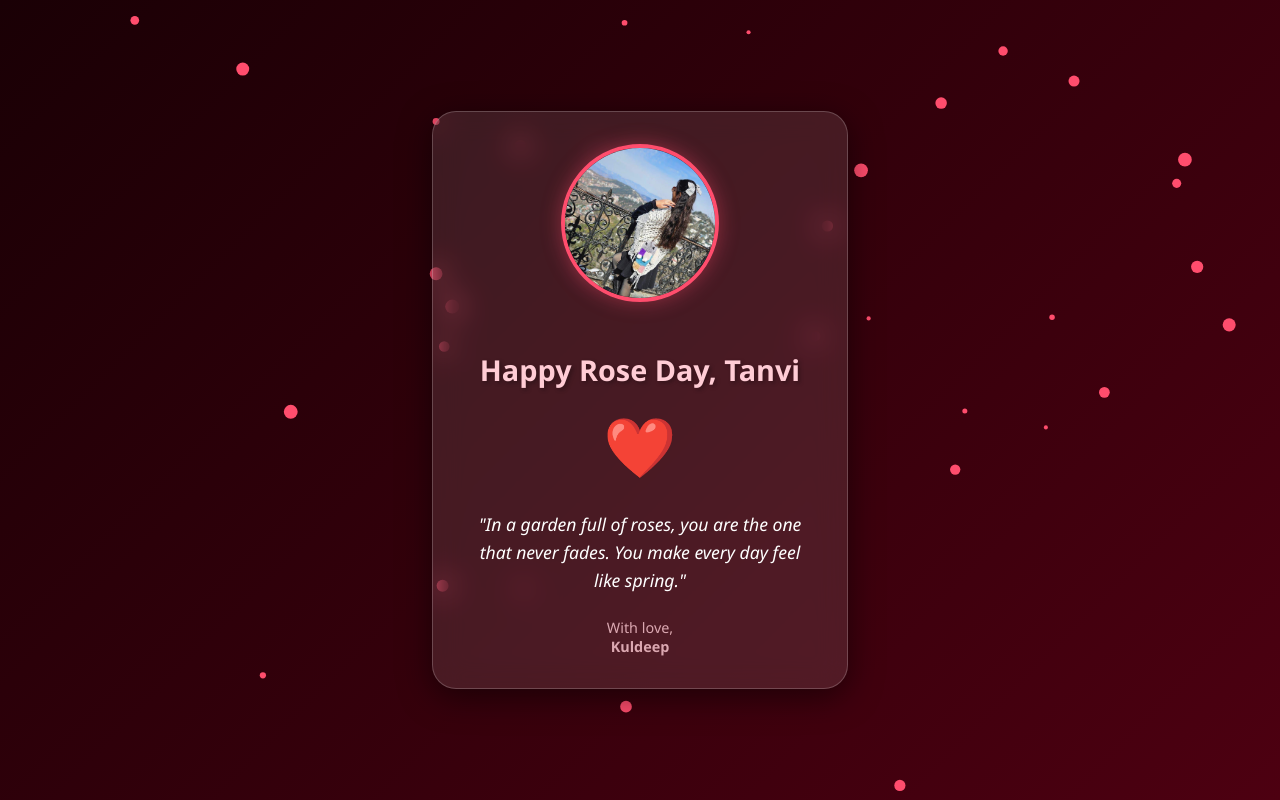
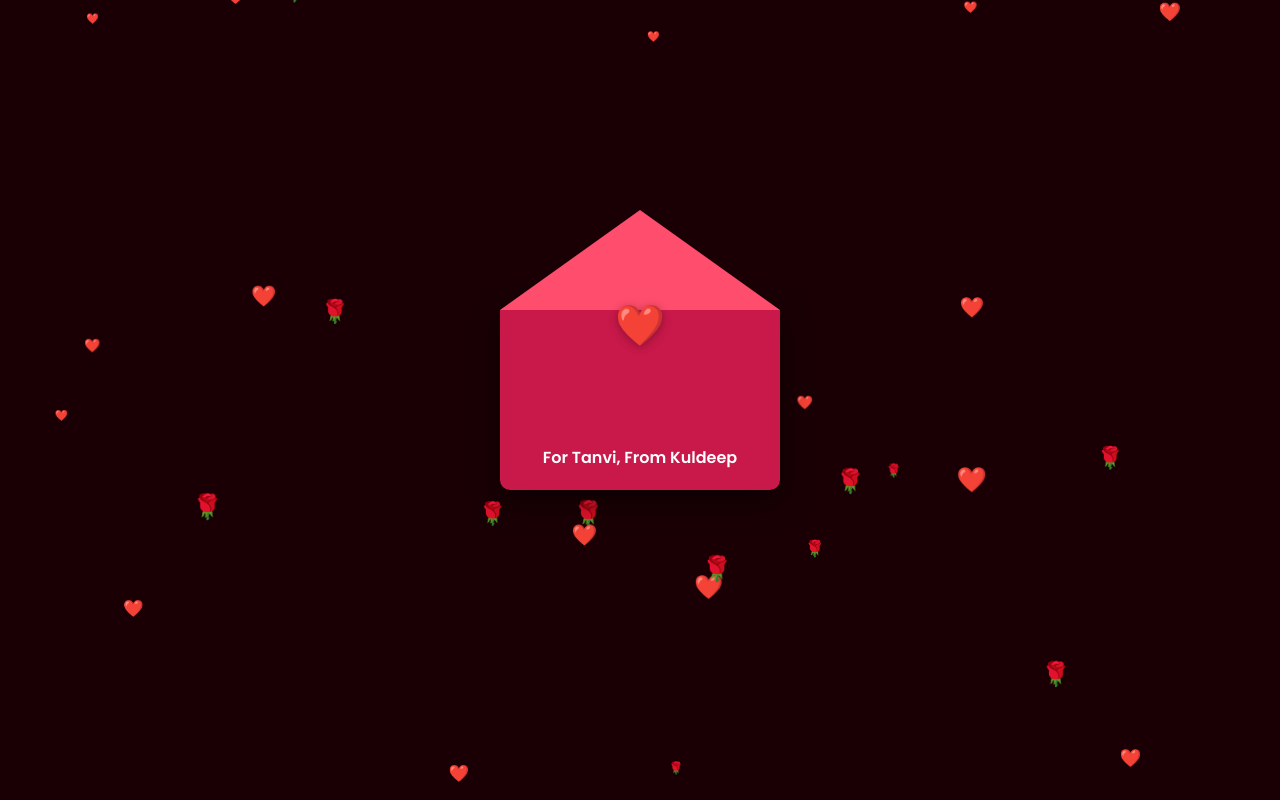
Before and after one commit to kuldeeeplodhii/rose-day, a plain HTML site: page index.html in a window 1280 px wide. Drawn offline with Linux system fonts and the light colour scheme.

Commit message:
Update index.html

```diff
--- a/index.html
+++ b/index.html
@@ -2,186 +2,205 @@
 <html lang="en">
 <head>
     <meta charset="UTF-8">
-    <meta name="viewport" content="width=device-width, initial-scale=1.0">
+    <meta name="viewport" content="width=device-width, initial-scale=1.0, maximum-scale=1.0, user-scalable=no">
     <title>For Tanvi 🌹</title>
+    <link href="https://fonts.googleapis.com/css2?family=Dancing+Script:wght@700&family=Poppins:wght@300;400;600&display=swap" rel="stylesheet">
     <style>
         :root {
-            --primary-red: #ff4d6d;
-            --soft-pink: #ffccd5;
-            --dark-red: #800f2f;
+            --primary: #ff4d6d;
+            --secondary: #ffccd5;
+            --dark: #590d22;
+            --gold: #ffb703;
         }
 
+        * { box-sizing: border-box; -webkit-tap-highlight-color: transparent; }
+
         body, html {
-            margin: 0;
-            padding: 0;
-            width: 100%;
-            height: 100%;
-            overflow: hidden;
-            font-family: 'Segoe UI', Tahoma, Geneva, Verdana, sans-serif;
-            background: linear-gradient(135deg, #1a0005 0%, #4d0011 100%);
-            display: flex;
-            justify-content: center;
-            align-items: center;
+            margin: 0; padding: 0; width: 100%; height: 100%;
+            font-family: 'Poppins', sans-serif;
+            background: #1a0005; overflow: hidden;
+            display: flex; justify-content: center; align-items: center;
         }
 
-        /* Animated Petal Background */
-        #bg-canvas {
-            position: absolute;
-            top: 0;
-            left: 0;
-            z-index: 1;
+        /* Background Animation */
+        #canvas { position: fixed; top: 0; left: 0; z-index: 1; }
+
+        /* General Container */
+        .container {
+            position: relative; z-index: 10; width: 90%; max-width: 400px;
+            display: flex; justify-content: center; align-items: center;
         }
 
-        /* Glassmorphism Card */
+        /* --- SCREEN 1: THE ENVELOPE --- */
+        .envelope-wrapper {
+            cursor: pointer; transition: transform 0.3s;
+        }
+        .envelope {
+            width: 280px; height: 180px; background: #c9184a;
+            position: relative; border-radius: 0 0 10px 10px;
+            box-shadow: 0 10px 30px rgba(0,0,0,0.5);
+        }
+        .envelope::before {
+            content: ''; position: absolute; top: -100px; left: 0;
+            border-left: 140px solid transparent; border-right: 140px solid transparent;
+            border-bottom: 100px solid #ff4d6d; z-index: 2;
+        }
+        .heart-seal {
+            position: absolute; top: -15px; left: 50%; transform: translateX(-50%);
+            font-size: 40px; z-index: 3; filter: drop-shadow(0 2px 5px rgba(0,0,0,0.3));
+        }
+        .envelope-text {
+            position: absolute; bottom: 20px; width: 100%; text-align: center;
+            color: white; font-weight: 600;
+        }
+
+        /* --- SCREEN 2 & 3: THE CONTENT --- */
         .card {
-            position: relative;
-            z-index: 10;
-            background: rgba(255, 255, 255, 0.1);
-            backdrop-filter: blur(15px);
-            border: 1px solid rgba(255, 255, 255, 0.2);
-            padding: 2rem;
-            border-radius: 24px;
-            box-shadow: 0 8px 32px rgba(0, 0, 0, 0.5);
-            text-align: center;
-            max-width: 350px;
-            width: 90%;
-            animation: fadeIn 1.5s ease-out;
+            display: none; background: rgba(255, 255, 255, 0.1);
+            backdrop-filter: blur(15px); border: 1px solid rgba(255, 255, 255, 0.2);
+            padding: 25px; border-radius: 20px; text-align: center;
+            color: white; width: 100%; animation: zoomIn 0.8s ease;
         }
 
         .profile-pic {
-            width: 150px;
-            height: 150px;
-            border-radius: 50%;
+            width: 120px; height: 120px; border-radius: 50%;
+            border: 3px solid var(--primary); margin-bottom: 15px;
             object-fit: cover;
-            border: 4px solid var(--primary-red);
-            margin-bottom: 1.5rem;
-            box-shadow: 0 0 20px rgba(255, 77, 109, 0.4);
         }
 
-        h1 {
-            color: var(--soft-pink);
-            font-size: 1.8rem;
-            margin-bottom: 0.5rem;
-            text-shadow: 2px 2px 4px rgba(0,0,0,0.3);
+        h1 { font-family: 'Dancing Script', cursive; font-size: 2.2rem; margin: 10px 0; color: var(--secondary); }
+
+        .quote-box { font-style: italic; font-size: 0.95rem; margin: 15px 0; line-height: 1.5; color: #fff; }
+
+        .btn {
+            background: var(--primary); color: white; border: none;
+            padding: 12px 25px; border-radius: 50px; font-weight: 600;
+            cursor: pointer; margin-top: 15px; box-shadow: 0 4px 15px rgba(255, 77, 109, 0.4);
         }
 
-        .quote {
-            color: #fff;
-            font-style: italic;
-            font-size: 1.1rem;
-            line-height: 1.6;
-            margin: 1rem 0;
+        /* --- SCREEN 3: VALENTINE --- */
+        .val-buttons {
+            display: flex; justify-content: center; gap: 20px; margin-top: 30px;
+            position: relative; height: 100px; align-items: flex-start;
         }
+        #noBtn { position: absolute; transition: 0.2s ease; z-index: 100; }
+        #yesBtn { z-index: 101; }
 
-        /* Beating Heart Animation */
-        .heart {
-            color: var(--primary-red);
-            font-size: 3rem;
-            display: inline-block;
-            animation: heartbeat 1.2s infinite;
-            margin: 1rem 0;
-        }
+        .hidden { display: none !important; }
 
-        .footer {
-            color: var(--soft-pink);
-            font-size: 0.9rem;
-            margin-top: 1.5rem;
-            opacity: 0.8;
-        }
-
-        @keyframes heartbeat {
-            0% { transform: scale(1); }
-            15% { transform: scale(1.25); }
-            30% { transform: scale(1); }
-            45% { transform: scale(1.15); }
-            60% { transform: scale(1); }
-        }
-
-        @keyframes fadeIn {
-            from { opacity: 0; transform: translateY(20px); }
-            to { opacity: 1; transform: translateY(0); }
-        }
+        @keyframes zoomIn { from { opacity: 0; transform: scale(0.8); } to { opacity: 1; transform: scale(1); } }
     </style>
 </head>
 <body>
 
-    <canvas id="bg-canvas"></canvas>
+    <canvas id="canvas"></canvas>
 
-    <div class="card">
-        <img src="her.jpg" alt="Tanvi" class="profile-pic">
-        <h1>Happy Rose Day, Tanvi</h1>
+    <div class="container">
+        <div class="envelope-wrapper" id="screen1" onclick="openLetter()">
+            <div class="envelope">
+                <div class="heart-seal">❤️</div>
+                <div class="envelope-text">For Tanvi, From Kuldeep</div>
+            </div>
+        </div>
 
-        <div class="heart">❤️</div>
+        <div class="card" id="screen2">
+            <img src="her.jpg" alt="Tanvi" class="profile-pic">
+            <h1>Happy Rose Day, Tanvi 🌹</h1>
+            <div class="quote-box">
+                "Of all the roses in the world, you are the rarest and most beautiful. A rose speaks of love silently, in a language known only to the heart."<br><br>
+                "Every heartbeat of mine carries your name. You make my life a beautiful garden."
+            </div>
+            <button class="btn" onclick="showSurprise()">Click for a surprise ✨</button>
+        </div>
 
-        <p class="quote">
-            "In a garden full of roses, you are the one that never fades. You make every day feel like spring."
-        </p>
+        <div class="card" id="screen3">
+            <h1 style="font-size: 2.5rem;">Tanvi... ❤️</h1>
+            <p style="font-size: 1.2rem;">Will you be my Valentine?</p>
+            <div class="val-buttons">
+                <button class="btn" id="yesBtn" onclick="celebrate()">YES! 😍</button>
+                <button class="btn" id="noBtn" onmouseover="moveNo()" onclick="moveNo()">No 😢</button>
+            </div>
+        </div>
 
-        <div class="footer">
-            With love, <br>
-            <strong>Kuldeep</strong>
+        <div class="card" id="screen4">
+            <h1>Yay! ❤️🎉</h1>
+            <p>You've made me the happiest person, Tanvi!</p>
+            <div style="font-size: 50px;">💖🌹💍</div>
         </div>
     </div>
 
     <script>
-        const canvas = document.getElementById('bg-canvas');
+        // --- SCREEN NAVIGATION ---
+        function openLetter() {
+            document.getElementById('screen1').classList.add('hidden');
+            document.getElementById('screen2').style.display = 'block';
+        }
+
+        function showSurprise() {
+            document.getElementById('screen2').classList.add('hidden');
+            document.getElementById('screen3').style.display = 'block';
+        }
+
+        function celebrate() {
+            document.getElementById('screen3').classList.add('hidden');
+            document.getElementById('screen4').style.display = 'block';
+        }
+
+        // --- RUNNING BUTTON LOGIC ---
+        function moveNo() {
+            const btn = document.getElementById('noBtn');
+            const container = document.querySelector('.val-buttons');
+
+            // Calculate random positions within the visible area
+            const x = Math.random() * (window.innerWidth - btn.offsetWidth - 20);
+            const y = Math.random() * (window.innerHeight - btn.offsetHeight - 20);
+
+            // Move button globally since it's hard to catch
+            btn.style.position = 'fixed';
+            btn.style.left = x + 'px';
+            btn.style.top = y + 'px';
+        }
+
+        // --- BACKGROUND ANIMATION (Falling Roses/Hearts) ---
+        const canvas = document.getElementById('canvas');
         const ctx = canvas.getContext('2d');
+        let particles = [];
 
-        let petals = [];
-
-        function resize() {
+        function init() {
             canvas.width = window.innerWidth;
             canvas.height = window.innerHeight;
+            for(let i=0; i<30; i++) particles.push(new Particle());
         }
 
-        window.addEventListener('resize', resize);
-        resize();
-
-        class Petal {
+        class Particle {
             constructor() {
+                this.reset();
+            }
+            reset() {
                 this.x = Math.random() * canvas.width;
-                this.y = Math.random() * canvas.height - canvas.height;
-                this.size = Math.random() * 5 + 2;
+                this.y = -20;
+                this.size = Math.random() * 15 + 10;
                 this.speed = Math.random() * 2 + 1;
-                this.weight = Math.random() * 1;
-                this.angle = Math.random() * 360;
+                this.symbol = Math.random() > 0.5 ? '🌹' : '❤️';
             }
-
             update() {
                 this.y += this.speed;
-                this.x += Math.sin(this.angle) * 0.5;
-                this.angle += 0.01;
-                if (this.y > canvas.height) {
-                    this.y = -10;
-                    this.x = Math.random() * canvas.width;
-                }
+                if(this.y > canvas.height) this.reset();
             }
-
             draw() {
-                ctx.fillStyle = '#ff4d6d';
-                ctx.beginPath();
-                ctx.arc(this.x, this.y, this.size, 0, Math.PI * 2);
-                ctx.fill();
-            }
-        }
-
-        function init() {
-            for (let i = 0; i < 50; i++) {
-                petals.push(new Petal());
+                ctx.font = `${this.size}px serif`;
+                ctx.fillText(this.symbol, this.x, this.y);
             }
         }
 
         function animate() {
-            ctx.clearRect(0, 0, canvas.width, canvas.height);
-            petals.forEach(p => {
-                p.update();
-                p.draw();
-            });
+            ctx.clearRect(0,0, canvas.width, canvas.height);
+            particles.forEach(p => { p.update(); p.draw(); });
             requestAnimationFrame(animate);
         }
 
-        init();
-        animate();
+        window.addEventListener('resize', () => { canvas.width = window.innerWidth; canvas.height = window.innerHeight; });
+        init(); animate();
     </script>
 </body>
 </html>
```
